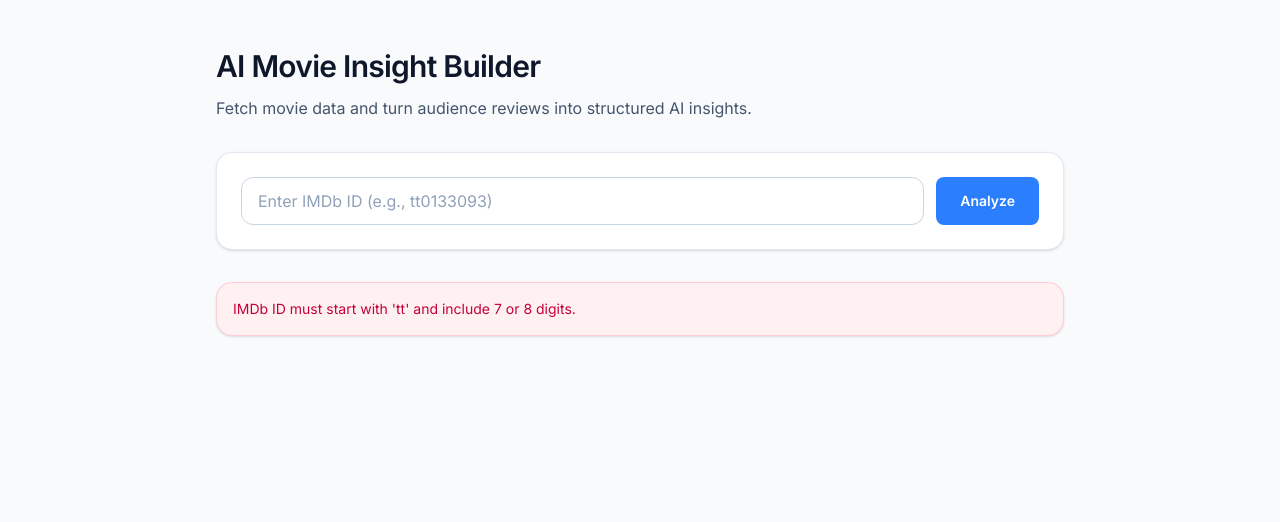
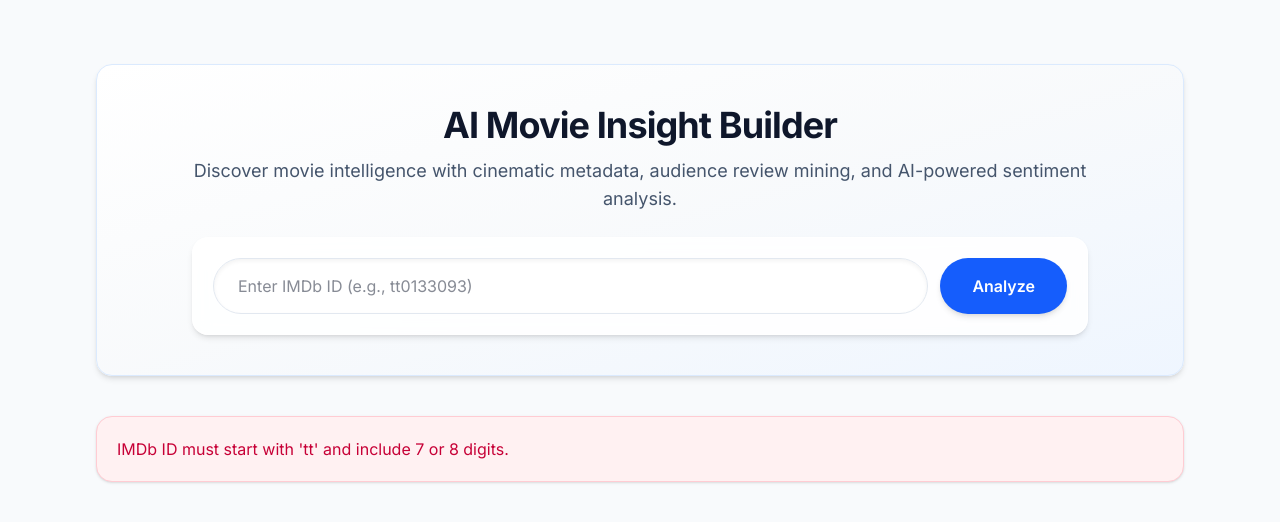
Before and after one commit to gtathelegend/AI-Movie-Insight-Builder, a Next.js app: page / in a window 1280 px wide. Both pictures are taken after a click on the button "Analyze". Shown: the top 522 px of the page. Built offline with nearby package versions, Linux system fonts and the light colour scheme.

Commit message:
review patch

```diff
--- a/app/page.tsx
+++ b/app/page.tsx
@@ -6,8 +6,32 @@
 import MovieCard from "@/components/MovieCard";
 import SentimentCard from "@/components/SentimentCard";
 import Loader from "@/components/Loader";
+import ReviewsList from "@/components/ReviewsList";
 import type { MovieResponse } from "@/types/movie";
 import type { AnalyzeResponse } from "@/types/ai";
+
+const containerVariants = {
+  hidden: { opacity: 0 },
+  show: {
+    opacity: 1,
+    transition: {
+      staggerChildren: 0.08,
+      delayChildren: 0.05,
+    },
+  },
+};
+
+const itemVariants = {
+  hidden: { opacity: 0, y: 20 },
+  show: {
+    opacity: 1,
+    y: 0,
+    transition: {
+      duration: 0.5,
+      ease: "easeOut" as const,
+    },
+  },
+};
 
 export default function Home() {
   const [imdbID, setImdbID] = useState("");
@@ -73,35 +97,37 @@
 
   return (
     <main className="min-h-screen bg-slate-50">
-      <div className="mx-auto max-w-4xl space-y-8 px-6 py-12">
-        <motion.header
-          initial={{ opacity: 0, y: 20 }}
-          animate={{ opacity: 1, y: 0 }}
-          transition={{ duration: 0.4 }}
-          className="space-y-3"
+      <motion.div
+        variants={containerVariants}
+        initial="hidden"
+        animate="show"
+        className="mx-auto max-w-6xl space-y-10 px-8 py-16"
+      >
+        <motion.section
+          variants={itemVariants}
+          className="rounded-2xl border border-blue-100 bg-gradient-to-br from-white via-slate-50 to-blue-50 p-6 shadow-md sm:p-10"
         >
-          <h1 className="text-3xl font-semibold tracking-tight text-slate-900">AI Movie Insight Builder</h1>
-          <p className="text-base text-slate-600">
-            Fetch movie data and turn audience reviews into structured AI insights.
-          </p>
-        </motion.header>
+          <div className="mx-auto max-w-4xl space-y-6 text-center">
+            <div className="space-y-3">
+              <h1 className="text-4xl font-bold tracking-tight text-slate-900">AI Movie Insight Builder</h1>
+              <p className="text-lg text-slate-600">
+                Discover movie intelligence with cinematic metadata, audience review mining, and AI-powered sentiment analysis.
+              </p>
+            </div>
+            <SearchBar imdbID={imdbID} onChange={setImdbID} onSubmit={handleAnalyze} loading={loading} />
+          </div>
+        </motion.section>
 
-        <motion.div
-          initial={{ opacity: 0, y: 20 }}
-          animate={{ opacity: 1, y: 0 }}
-          transition={{ duration: 0.4, delay: 0.05 }}
-        >
-          <SearchBar imdbID={imdbID} onChange={setImdbID} onSubmit={handleAnalyze} loading={loading} />
-        </motion.div>
-
-        {loading && <Loader />}
+        {loading && (
+          <motion.div variants={itemVariants}>
+            <Loader />
+          </motion.div>
+        )}
 
         {error && (
           <motion.div
-            initial={{ opacity: 0, y: 20 }}
-            animate={{ opacity: 1, y: 0 }}
-            transition={{ duration: 0.4 }}
-            className="rounded-2xl border border-rose-200 bg-rose-50 p-4 text-sm text-rose-700 shadow-sm"
+            variants={itemVariants}
+            className="rounded-2xl border border-rose-200 bg-rose-50 p-5 text-base text-rose-700 shadow-sm"
           >
             {error}
           </motion.div>
@@ -109,18 +135,31 @@
 
         {infoMessage && !error && (
           <motion.div
-            initial={{ opacity: 0, y: 20 }}
-            animate={{ opacity: 1, y: 0 }}
-            transition={{ duration: 0.4 }}
-            className="rounded-2xl border border-slate-200 bg-slate-100 p-4 text-sm text-slate-700 shadow-sm"
+            variants={itemVariants}
+            className="rounded-2xl border border-slate-200 bg-white p-5 text-base text-slate-600 shadow-sm"
           >
             {infoMessage}
           </motion.div>
         )}
 
-        {movieData && <MovieCard movie={movieData.movie} reviewCount={movieData.reviews.length} />}
-        {insights && <SentimentCard insights={insights} />}
-      </div>
+        {movieData && (
+          <motion.div variants={itemVariants}>
+            <MovieCard movie={movieData.movie} reviewCount={movieData.reviews.length} />
+          </motion.div>
+        )}
+
+        {insights && (
+          <motion.div variants={itemVariants}>
+            <SentimentCard insights={insights} />
+          </motion.div>
+        )}
+
+        {movieData && insights && movieData.reviews.length > 0 && (
+          <motion.div variants={itemVariants}>
+            <ReviewsList reviews={movieData.reviews} />
+          </motion.div>
+        )}
+      </motion.div>
     </main>
   );
 }
--- /dev/null
+++ b/components/ReviewsList.tsx
@@ -0,0 +1,31 @@
+import { motion } from "framer-motion";
+
+type ReviewsListProps = {
+  reviews: string[];
+};
+
+export default function ReviewsList({ reviews }: ReviewsListProps) {
+  return (
+    <motion.section
+      initial={{ opacity: 0, y: 20 }}
+      animate={{ opacity: 1, y: 0 }}
+      transition={{ duration: 0.4 }}
+      className="rounded-2xl border border-slate-200 bg-white p-6 shadow-sm"
+    >
+      <div className="mb-4 flex items-center justify-between gap-3">
+        <h3 className="text-xl font-medium text-slate-900">Extracted Audience Reviews</h3>
+        <span className="rounded-full bg-slate-100 px-3 py-1 text-xs font-medium text-slate-600">
+          {reviews.length} reviews
+        </span>
+      </div>
+
+      <div className="space-y-3">
+        {reviews.map((review, index) => (
+          <article key={`${index}-${review.slice(0, 40)}`} className="rounded-xl border border-slate-200 bg-slate-50 p-4">
+            <p className="text-sm leading-relaxed text-slate-700">{review}</p>
+          </article>
+        ))}
+      </div>
+    </motion.section>
+  );
+}
--- a/components/SearchBar.tsx
+++ b/components/SearchBar.tsx
@@ -7,7 +7,7 @@
 
 export default function SearchBar({ imdbID, onChange, onSubmit, loading }: SearchBarProps) {
   return (
-    <section className="w-full rounded-2xl border border-slate-200 bg-white p-6 shadow-sm">
+    <section className="w-full rounded-2xl border border-white/60 bg-white/85 p-4 shadow-md backdrop-blur-sm sm:p-5">
       <div className="flex flex-col gap-3 sm:flex-row sm:items-center">
         <input
           value={imdbID}
@@ -18,13 +18,13 @@
             }
           }}
           placeholder="Enter IMDb ID (e.g., tt0133093)"
-          className="h-12 flex-1 rounded-xl border border-slate-300 bg-white px-4 text-base text-slate-900 placeholder:text-slate-400 outline-none transition focus:border-blue-500 focus:ring-2 focus:ring-blue-500/20"
+          className="h-14 flex-1 rounded-full border border-slate-200 bg-white px-6 text-base text-slate-900 shadow-inner outline-none transition focus:border-blue-500 focus:ring-4 focus:ring-blue-500/15"
           aria-label="IMDb ID"
         />
         <button
           onClick={onSubmit}
           disabled={loading}
-          className="h-12 rounded-lg bg-blue-500 px-6 text-sm font-semibold text-white transition hover:bg-blue-600 disabled:cursor-not-allowed disabled:opacity-50"
+          className="h-14 rounded-full bg-blue-600 px-8 text-base font-semibold text-white shadow-md transition duration-300 hover:scale-[1.03] hover:bg-blue-800 disabled:cursor-not-allowed disabled:opacity-50"
         >
           {loading ? "Analyzing..." : "Analyze"}
         </button>
--- a/lib/imdbScraper.ts
+++ b/lib/imdbScraper.ts
@@ -1,5 +1,23 @@
 import axios from "axios";
 import * as cheerio from "cheerio";
+
+function extractReviewTextFromJsonPayload(html: string): string[] {
+  const matches = html.matchAll(/"reviewText":"((?:\\.|[^"\\])*)"/g);
+  const results: string[] = [];
+
+  for (const match of matches) {
+    const encoded = match[1];
+
+    try {
+      const decoded = JSON.parse(`"${encoded}"`) as string;
+      results.push(decoded);
+    } catch {
+      continue;
+    }
+  }
+
+  return results;
+}
 
 export async function scrapeIMDbReviews(imdbID: string): Promise<string[]> {
   try {
@@ -9,21 +27,33 @@
         "User-Agent":
           "Mozilla/5.0 (Windows NT 10.0; Win64; x64) AppleWebKit/537.36 (KHTML, like Gecko) Chrome/122.0.0.0 Safari/537.36",
         "Accept-Language": "en-US,en;q=0.9",
+        Accept: "text/html,application/xhtml+xml,application/xml;q=0.9,*/*;q=0.8",
+        Referer: `https://www.imdb.com/title/${imdbID}/`,
       },
       timeout: 10000,
     });
 
     const $ = cheerio.load(data);
-    const reviews = $(".review-container .content .text")
-      .map((_, element) =>
-        $(element)
-          .text()
-          .replace(/\s+/g, " ")
-          .trim(),
-      )
-      .get()
-      .filter((review) => review.length > 50)
-      .slice(0, 15);
+
+    const rawReviews = [
+      ...$("[data-testid='review-overflow']")
+        .map((_, element) => $(element).text())
+        .get(),
+      ...$(".review-container .content .text")
+        .map((_, element) => $(element).text())
+        .get(),
+      ...extractReviewTextFromJsonPayload(String(data)),
+    ];
+
+    const uniqueReviews = Array.from(
+      new Set(
+        rawReviews
+          .map((review) => review.replace(/\s+/g, " ").trim())
+          .filter((review) => review.length > 50),
+      ),
+    );
+
+    const reviews = uniqueReviews.slice(0, 15);
 
     return reviews;
   } catch {
--- a/lib/omdb.ts
+++ b/lib/omdb.ts
@@ -50,7 +50,6 @@
             .split(",")
             .map((name) => name.trim())
             .filter((name) => name.length > 0)
-            .slice(0, 5)
         : [],
     };
   } catch (error) {
--- a/lib/openrouter.ts
+++ b/lib/openrouter.ts
@@ -60,7 +60,7 @@
 Reviews:\n${reviews.join("\n---\n")}`;
 
   try {
-    const modelsToTry = ["openai/gpt-oss-120b:free"];
+    const modelsToTry = ["openai/gpt-4o-mini"];
     let lastRequestError: unknown = null;
 
     for (const model of modelsToTry) {
```
Also changed, not shown: components/MovieCard.tsx (+14 -12 lines), components/SentimentCard.tsx (+65 -5 lines), 1 other file (tests, documents, lock files or other folders).
